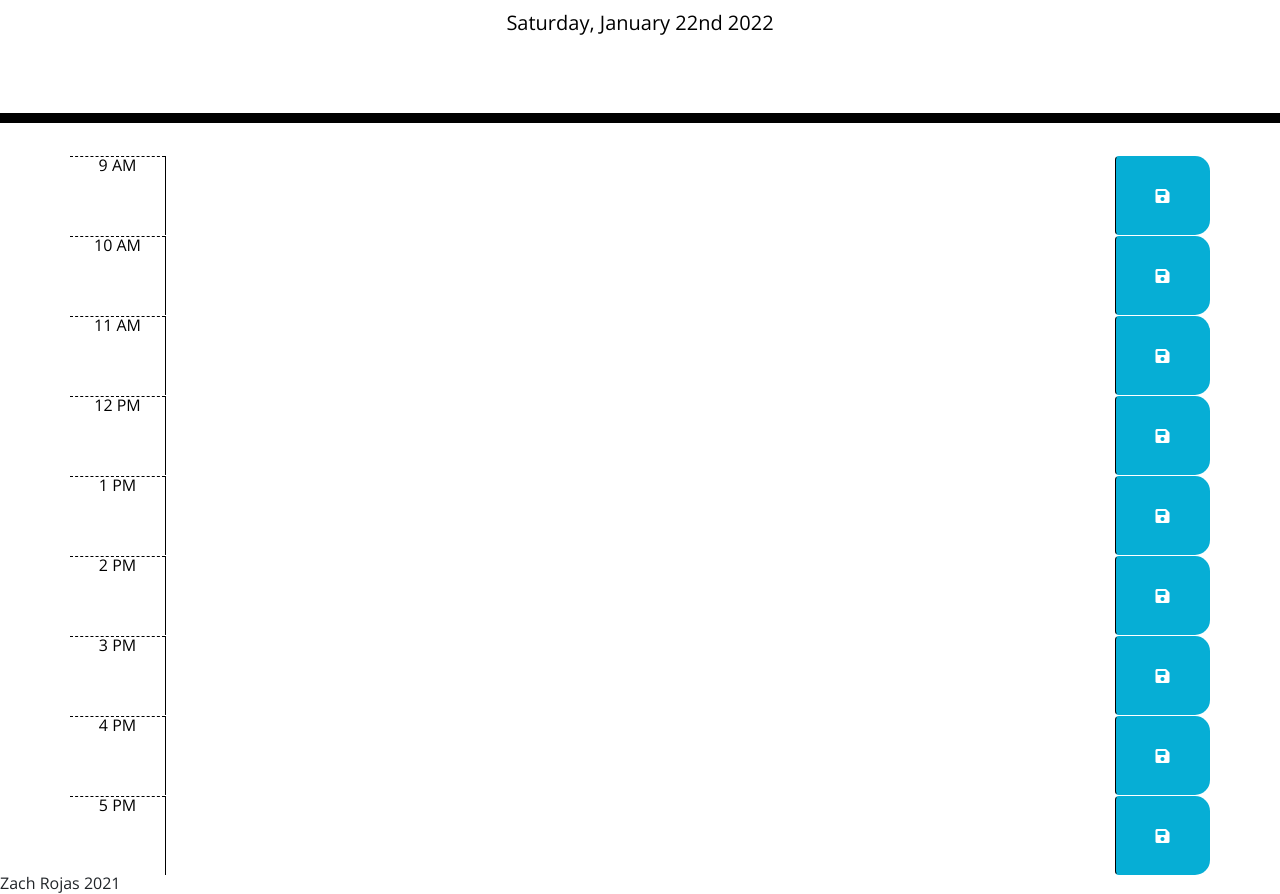
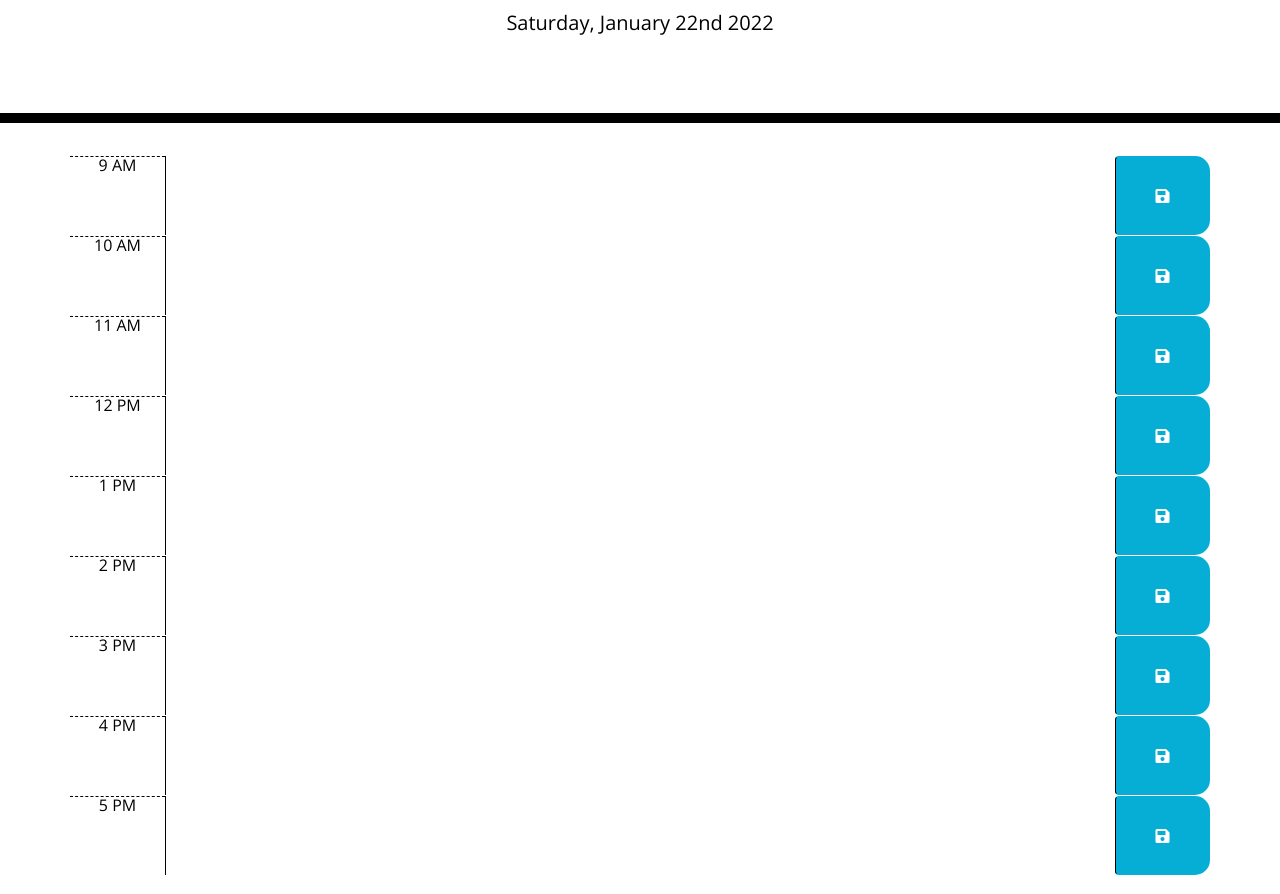
Before and after one commit to zachrojas/Work-Day-Scheduler, a plain HTML site: page index.html in a window 1280 px wide. Shown: the part 181-1075 px from the top of the page. Drawn offline with nearby package versions, Linux system fonts and the light colour scheme.

Commit message:
Change a line in html

```diff
--- a/index.html
+++ b/index.html
@@ -88,9 +88,6 @@
     <!-- End Time Blocks-->
   </div>
 
-  <footer>
-    Zach Rojas 2021
-  </footer>
   <!-- Script tags -->
     <script src="https://cdnjs.cloudflare.com/ajax/libs/jquery/3.2.1/jquery.min.js"></script>
     <script src="https://cdnjs.cloudflare.com/ajax/libs/moment.js/2.24.0/moment.min.js"></script>
```
